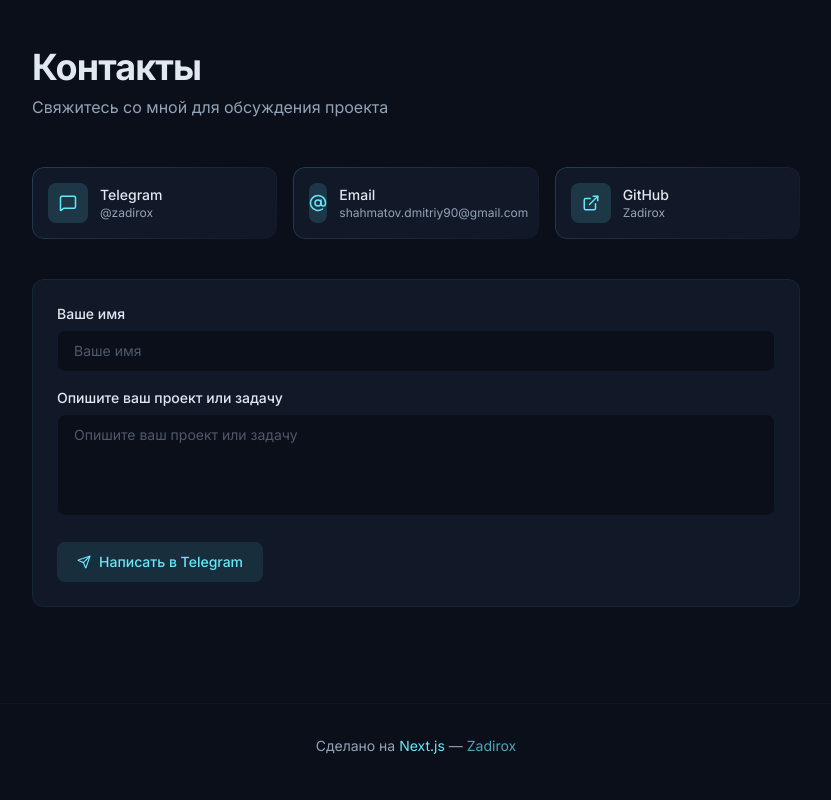
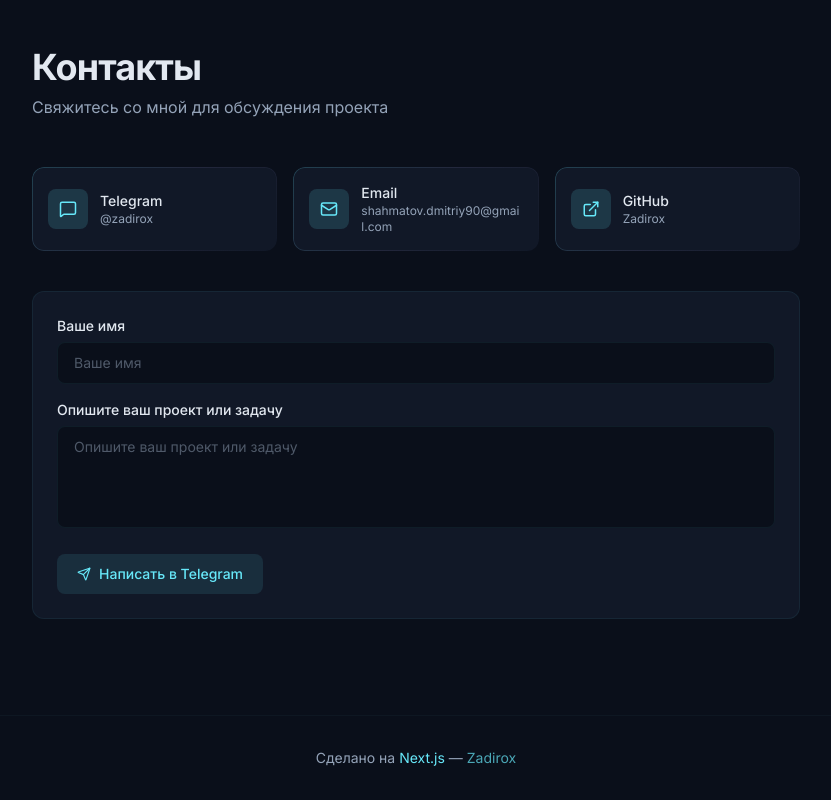
Before and after one commit to Zadirox/portfolio, a Next.js app: page / in a window 1280 px wide. Shown: the part 2266-3066 px from the top of the page, without its empty margins (224-1055 px from the left). Built offline with nearby package versions, Linux system fonts and the light colour scheme.

Commit message:
Fix email card layout: add break-all for long email and shrink-0 on icon container

```diff
--- a/components/contact.tsx
+++ b/components/contact.tsx
@@ -3,7 +3,7 @@
 import { useState } from "react";
 import { useLanguage } from "@/lib/language-provider";
 import { contacts } from "@/lib/data";
-import { Send, MessageSquare, AtSign, ExternalLink } from "lucide-react";
+import { Send, MessageSquare, Mail, ExternalLink } from "lucide-react";
 
 export function Contact() {
   const { t } = useLanguage();
@@ -49,12 +49,12 @@ export function Contact() {
             href={`mailto:${contacts.email}`}
             className="gradient-border card-hover group flex items-center gap-3 rounded-xl bg-surface p-4 transition-all duration-300 hover:bg-surface-hover"
           >
-            <div className="flex h-10 w-10 items-center justify-center rounded-lg bg-accent-soft text-accent">
-              <AtSign size={18} />
+            <div className="flex h-10 w-10 shrink-0 items-center justify-center rounded-lg bg-accent-soft text-accent">
+              <Mail size={18} />
             </div>
-            <div>
+            <div className="min-w-0">
               <p className="text-sm font-medium text-foreground">{t.contact.email}</p>
-              <p className="text-xs text-muted">{contacts.email}</p>
+              <p className="text-xs text-muted break-all">{contacts.email}</p>
             </div>
           </a>
 
```
